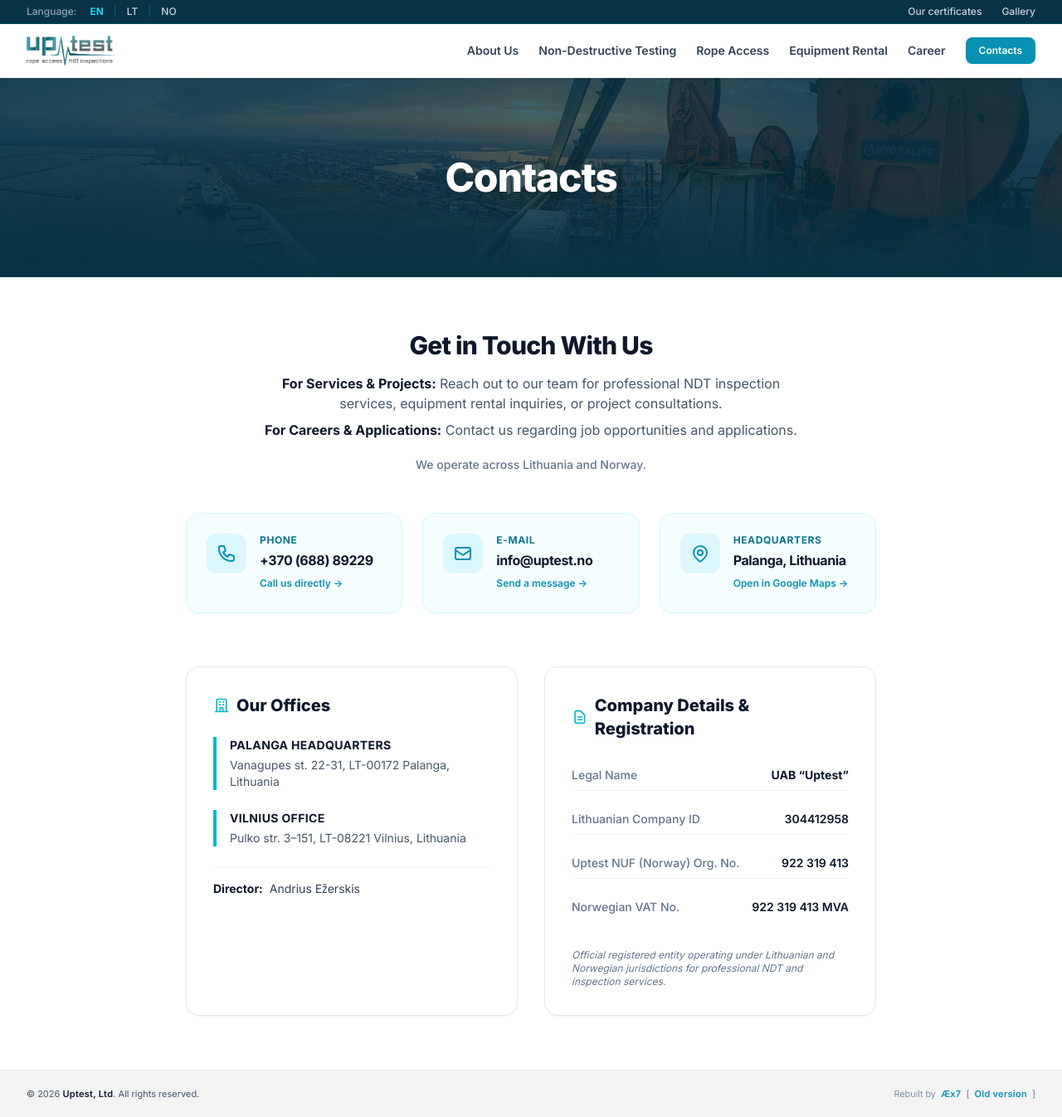
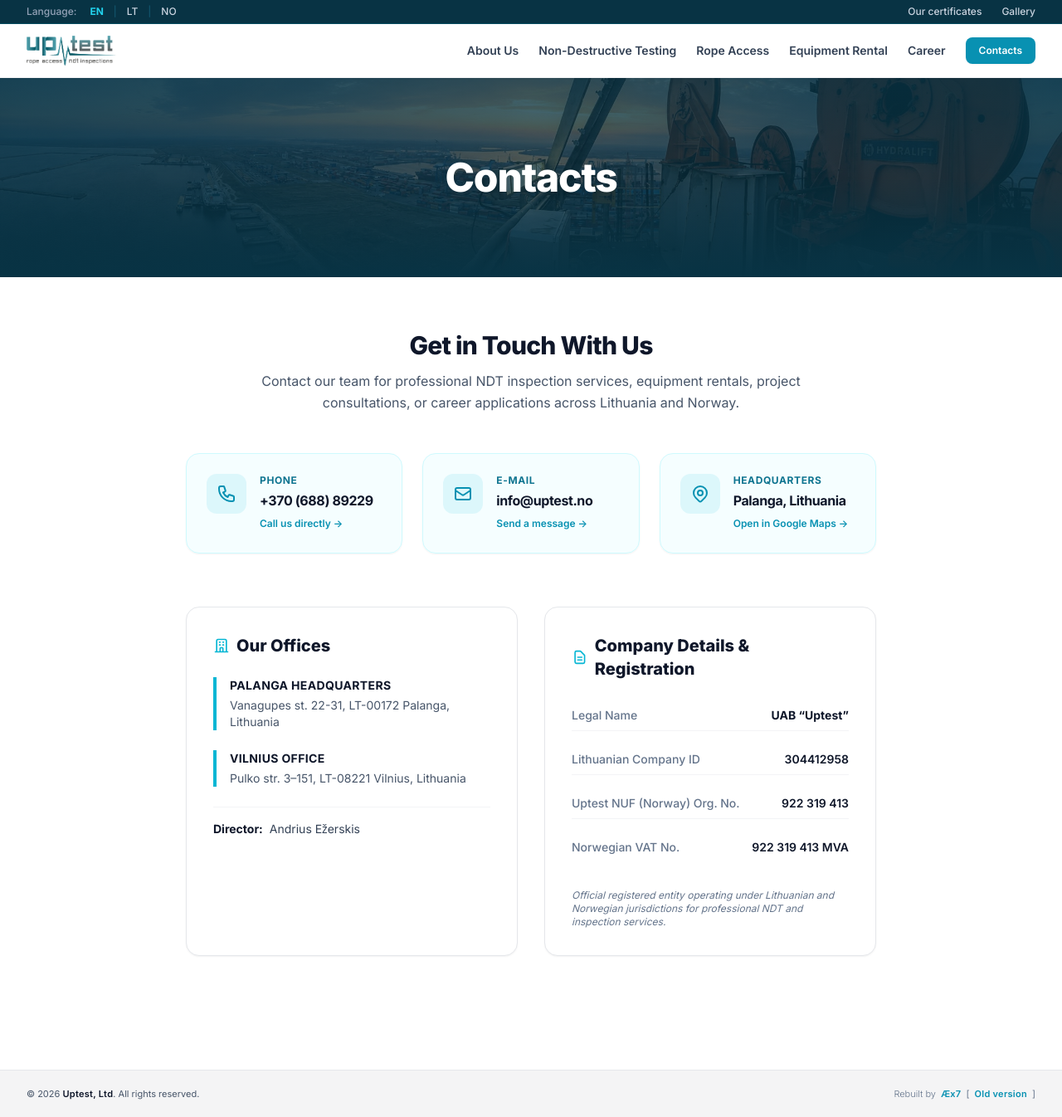
Before and after one commit to mruslys/uptest.no, a Jekyll site: the page built from contacts/index.html, in a window 1280 px wide and 1346 px high. Shown: the whole window at 83% size. Built offline with Jekyll 4.4.1, drawn with Linux system fonts in a browser that asks for light colours; nearby versions of some CDN libraries.

Commit message:
Update index.html

```diff
--- a/contacts/index.html
+++ b/contacts/index.html
@@ -5,18 +5,10 @@
 title: "Contacts"
 ---
  <!-- Įvadas / Pagrindinis kvietimas -->
-<div class="text-center max-w-2xl mx-auto space-y-4">
+<div class="text-center max-w-2xl mx-auto space-y-3">
     <h2 class="text-2xl sm:text-3xl font-extrabold text-slate-900 tracking-tight">Get in Touch With Us</h2>
-    <div class="text-base text-slate-600 space-y-2">
-        <p>
-            <strong class="text-slate-900">For Services & Projects:</strong> Reach out to our team for professional NDT inspection services, equipment rental inquiries, or project consultations.
-        </p>
-        <p>
-            <strong class="text-slate-900">For Careers & Applications:</strong> Contact us regarding job opportunities and applications.
-        </p>
-    </div>
-    <p class="text-sm font-medium text-slate-500 pt-1">
-        We operate across Lithuania and Norway.
+    <p class="text-base text-slate-600 leading-relaxed">
+        Contact our team for professional NDT inspection services, equipment rentals, project consultations, or career applications across Lithuania and Norway.
     </p>
 </div>
 
```
